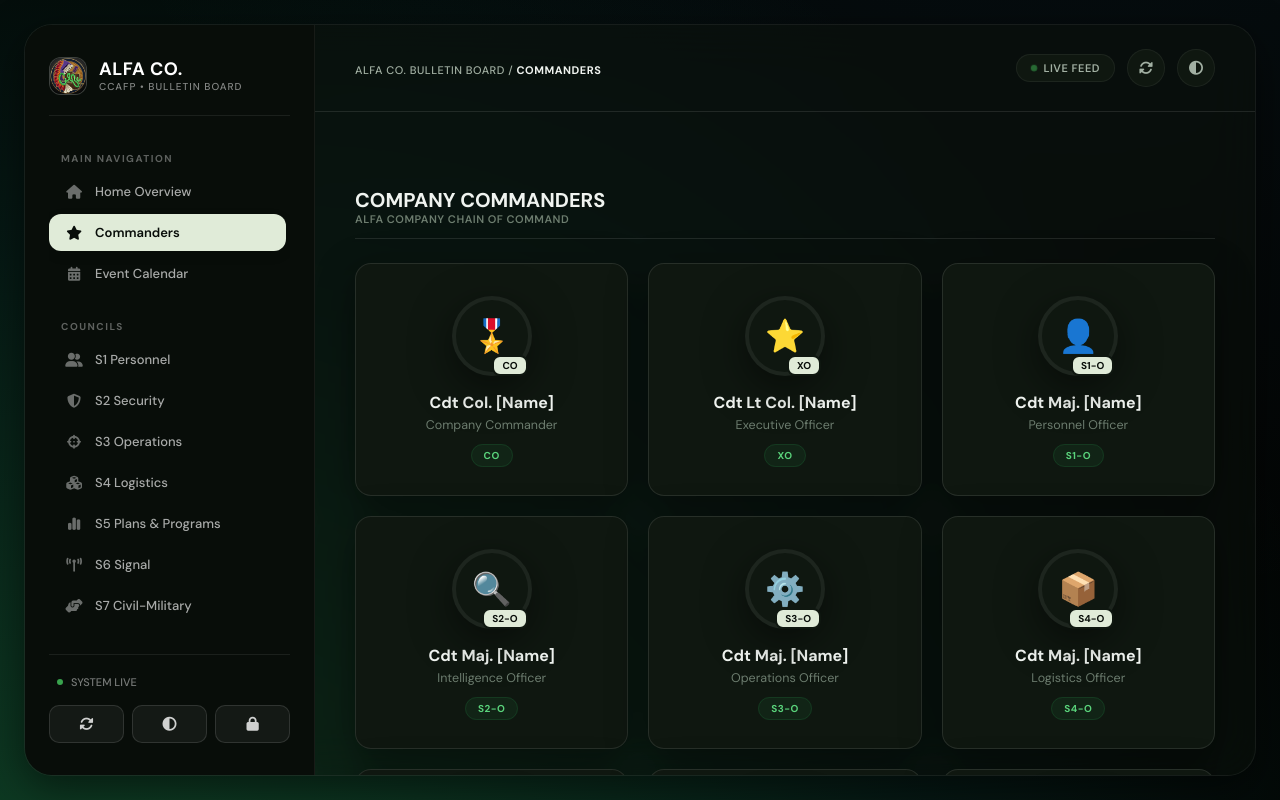
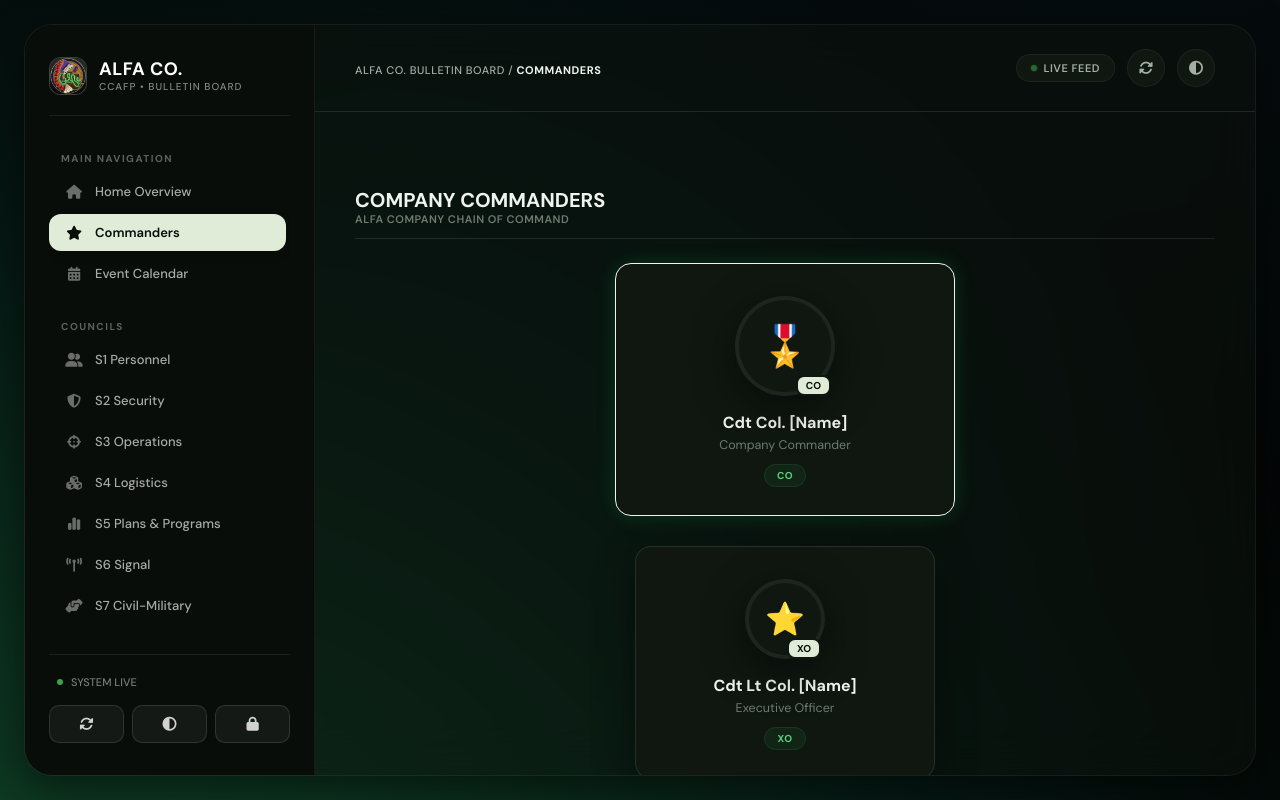
Before and after one commit to cdtpalers/alfa-coy, a React (Vite) app: page / in a window 1280 px wide. Both pictures are taken after a click on the button "Commanders". Built offline with nearby package versions, Linux system fonts and the light colour scheme.

Commit message:
feat: restructure commanders page into hierarchical tier layout

```diff
--- a/src/index.css
+++ b/src/index.css
@@ -1026,6 +1026,45 @@ textarea.glass-input {
 }
 
 /* ── COMMANDERS PAGE ── */
+.hierarchy-container {
+  display: flex;
+  flex-direction: column;
+  gap: 20px;
+}
+
+.hierarchy-tier {
+  display: flex;
+  justify-content: center;
+  align-items: center;
+  margin-bottom: 10px;
+}
+
+.co-card {
+  width: 340px;
+  border-color: var(--g1);
+  box-shadow: 0 0 20px rgba(0, 255, 136, 0.15);
+}
+
+.co-card .commander-avatar {
+  width: 100px;
+  height: 100px;
+  font-size: 40px;
+}
+
+.xo-card {
+  width: 300px;
+}
+
+.tier-title {
+  text-align: center;
+  margin: 20px 0 10px;
+  color: var(--g1);
+  letter-spacing: 2px;
+  font-size: 14px;
+  border-bottom: 1px solid var(--border);
+  padding-bottom: 10px;
+}
+
 .commanders-grid {
   display: grid;
   grid-template-columns: repeat(auto-fill, minmax(220px, 1fr));
--- a/src/pages/Commanders.jsx
+++ b/src/pages/Commanders.jsx
@@ -1,8 +1,9 @@
 import React from 'react';
 
-const COMMANDERS = [
-  { name:'Cdt Col. [Name]', rank:'CO', role:'Company Commander', icon:'🎖️' },
-  { name:'Cdt Lt Col. [Name]', rank:'XO', role:'Executive Officer', icon:'⭐' },
+const CO = { name:'Cdt Col. [Name]', rank:'CO', role:'Company Commander', icon:'🎖️' };
+const XO = { name:'Cdt Lt Col. [Name]', rank:'XO', role:'Executive Officer', icon:'⭐' };
+
+const STAFF = [
   { name:'Cdt Maj. [Name]', rank:'S1-O', role:'Personnel Officer', icon:'👤' },
   { name:'Cdt Maj. [Name]', rank:'S2-O', role:'Intelligence Officer', icon:'🔍' },
   { name:'Cdt Maj. [Name]', rank:'S3-O', role:'Operations Officer', icon:'⚙️' },
@@ -14,10 +15,25 @@ const COMMANDERS = [
   { name:'Cdt Capt. [Name]', rank:'S10-O', role:'Finance Officer', icon:'💰' },
   { name:'Cdt 1Lt. [Name]', rank:'ATH', role:'Athletic Director', icon:'🏃' },
   { name:'Cdt 1Lt. [Name]', rank:'ACA', role:'Academic Director', icon:'🎓' },
+];
+
+const PLATOONS = [
   { name:'Cdt 2Lt. [Name]', rank:'1PLT', role:'1st Platoon Leader', icon:'🪖' },
   { name:'Cdt 2Lt. [Name]', rank:'2PLT', role:'2nd Platoon Leader', icon:'🪖' },
   { name:'Cdt 2Lt. [Name]', rank:'3PLT', role:'3rd Platoon Leader', icon:'🪖' },
 ];
+
+const CommanderCard = ({ c, className = '' }) => (
+  <div className={`glass commander-card ${className}`}>
+    <div className="commander-avatar">
+      {c.icon}
+      <div className="commander-rank">{c.rank}</div>
+    </div>
+    <h4>{c.name}</h4>
+    <p>{c.role}</p>
+    <div className="role"><span className="tag tag-green">{c.rank}</span></div>
+  </div>
+);
 
 export default function Commanders() {
   return (
@@ -28,18 +44,29 @@ export default function Commanders() {
           <div><h2>COMPANY COMMANDERS</h2><p>ALFA COMPANY CHAIN OF COMMAND</p></div>
         </div>
       </div>
-      <div className="commanders-grid">
-        {COMMANDERS.map((c, i) => (
-          <div className="glass commander-card" key={i}>
-            <div className="commander-avatar">
-              {c.icon}
-              <div className="commander-rank">{c.rank}</div>
-            </div>
-            <h4>{c.name}</h4>
-            <p>{c.role}</p>
-            <div className="role"><span className="tag tag-green">{c.rank}</span></div>
-          </div>
-        ))}
+
+      <div className="hierarchy-container">
+        <div className="hierarchy-tier">
+          <CommanderCard c={CO} className="co-card glow-anim" />
+        </div>
+
+        <div className="hierarchy-tier">
+          <CommanderCard c={XO} className="xo-card" />
+        </div>
+
+        <h3 className="tier-title">COMPANY STAFF & COUNCILS</h3>
+        <div className="commanders-grid">
+          {STAFF.map((c, i) => (
+            <CommanderCard c={c} key={i} />
+          ))}
+        </div>
+
+        <h3 className="tier-title">PLATOON LEADERS</h3>
+        <div className="commanders-grid">
+          {PLATOONS.map((c, i) => (
+            <CommanderCard c={c} key={i} />
+          ))}
+        </div>
       </div>
     </div>
   );
```
